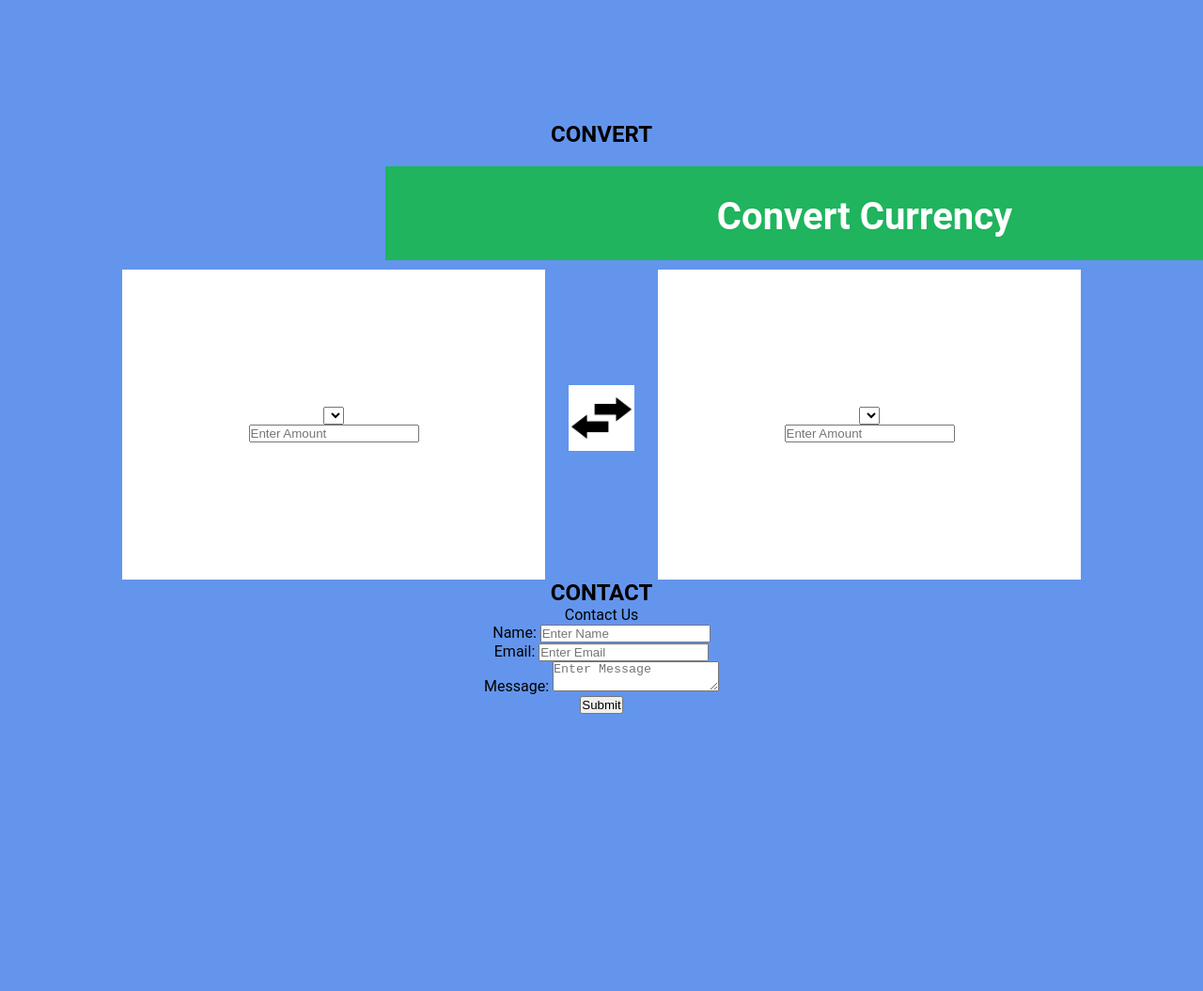
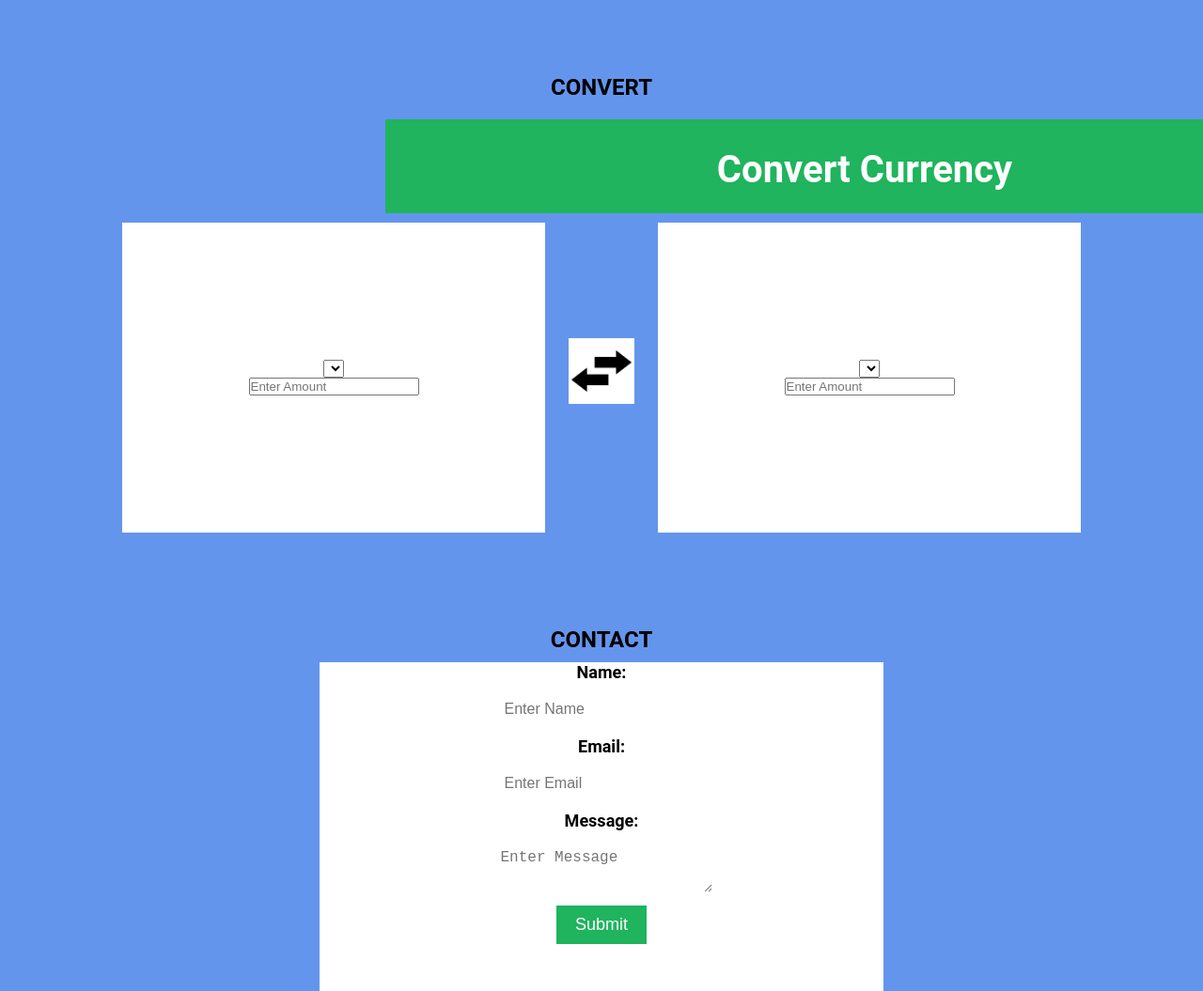
Before and after one commit to Mammet-tech/phase1-project, a plain HTML site: page index.html in a window 1280 px wide. Shown: the part 880-1935 px from the top of the page at 94% size. Before the commit the page ends 1640 px from the top, so only its background shows below. Drawn offline with Linux system fonts and the light colour scheme; no server answers.

Commit message:
Update the Contact section

```diff
--- a/css/styles.css
+++ b/css/styles.css
@@ -50,7 +50,7 @@ nav ul li a{
 }
 
 #Home{
-  margin-bottom: 250px;
+  margin-bottom: 200px;
 
 }
 #H
@@ -117,3 +117,41 @@ nav ul li a{
   margin-top: 20px;
   margin-left: 410px;
 }
+#container{
+  background: #fff;
+  width: 600px;
+  height: 350px;
+  margin: 0 auto;
+  margin-top: 10px;
+}
+
+
+#Contact label {
+  font-size: 18px;
+  font-weight: bold;
+
+}
+
+#Contact input,
+#Contact textarea {
+  font-size: 16px;
+  padding: 10px;
+  margin: 10px 0;
+  border: none;
+}
+#Contact button{
+  background: #1FB45D;
+  color: #fff;
+  font-size: 18px;
+  padding: 10px 20px;
+  border: none;
+  cursor: pointer;
+}
+html{
+  scroll-behavior: smooth;
+}
+#ContactSection{
+
+  margin-top: 100px;
+
+}
--- a/index.html
+++ b/index.html
@@ -14,8 +14,8 @@
     <nav>
       <ul>
         <li><a href="#">Home</a></li>
-        <li><a href="#">Convert</a></li>
-        <li><a href="#">Contact</a></li>
+        <li><a href="#ConvertSection">Convert</a></li>
+        <li><a href="#ContactSection">Contact</a></li>
       </ul>
     </nav>
   </header>
@@ -40,7 +40,7 @@
         <img src="./images/cover.jpg" id="Cover" alt="Cover">
       </div>
     </section>
-    <section>
+    <section id="ConvertSection">
       <h1>
         CONVERT
       </h1>
@@ -67,24 +67,26 @@
         </div>
       </div>
     </section>
-    <section>
+    <section id="ContactSection">
       <h1>
         CONTACT
       </h1>
 
-      <div>
-        Contact Us
+      <div id="container">
         <div id="Contact">
           <div>
             <label for="Name">Name:</label>
+            <br>
             <input type="text" name="Name" id="Name" placeholder="Enter Name">
           </div>
           <div>
             <label for="Email">Email:</label>
+            <br>
             <input type="email" name="Email" id="Email" placeholder="Enter Email">
           </div>
           <div>
             <label for="Message">Message:</label>
+            <br>
             <textarea name="Message" id="Message" placeholder="Enter Message"></textarea>
           </div>
           <div>
```
